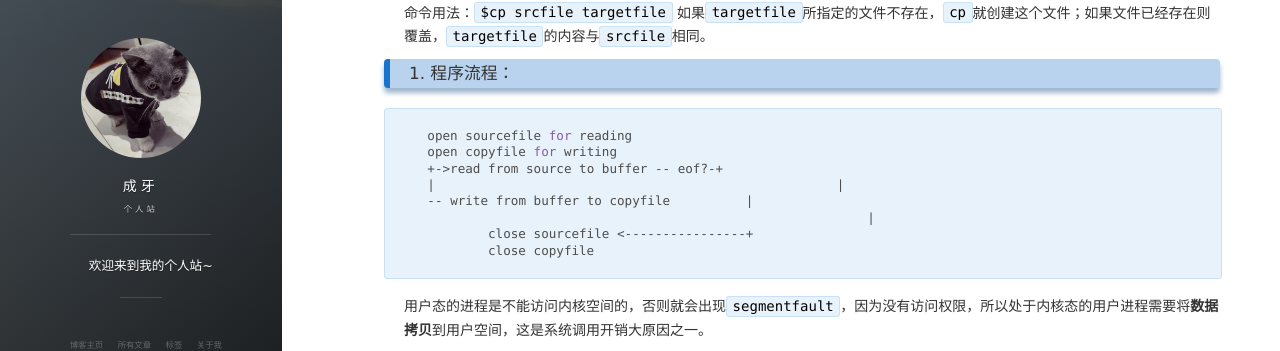
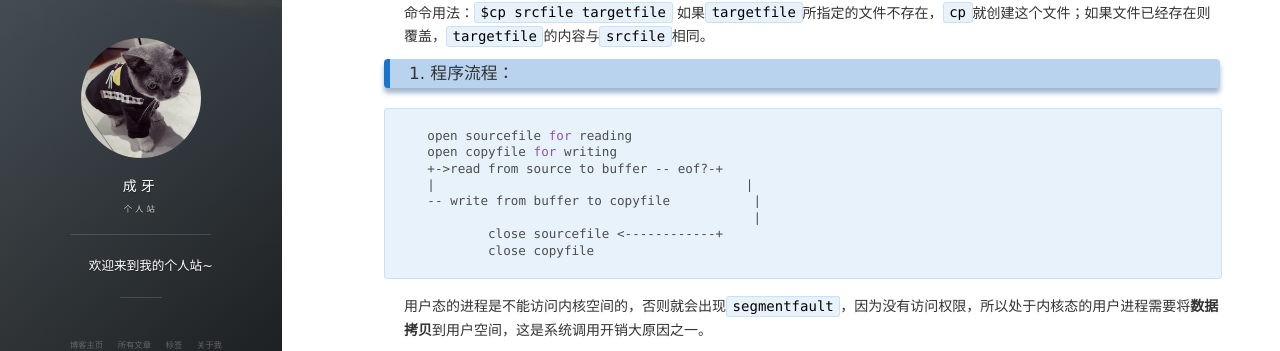
Before and after one commit to snipercy/snipercy.github.io, a Jekyll site: the page built from _posts/2015-06-18-linux-programming-实现常用命令.md, in a window 1280 px wide and 900 px high. Shown: the part 250-601 px from the top of the window. Built offline with Jekyll 4.4.1, drawn with Linux system fonts in a browser that asks for light colours; nearby versions of some CDN libraries; our own code applies the rules of GitHub Pages for plain Markdown files; comment, search, counter and statistics services are not loaded.

Commit message:
优化流程图

````diff
--- a/_posts/2015-06-18-linux-programming-实现常用命令.md
+++ b/_posts/2015-06-18-linux-programming-实现常用命令.md
@@ -10,10 +10,10 @@
   open sourcefile for reading
   open copyfile for writing
   +->read from source to buffer -- eof?-+
-  |				                        |
-  -- write from buffer to copyfile	    |
-  					                    |
-  	  close sourcefile <----------------+
+  |				            |
+  -- write from buffer to copyfile	     |
+  					     |
+  	  close sourcefile <------------+
  	  close copyfile
 ```
 
````
